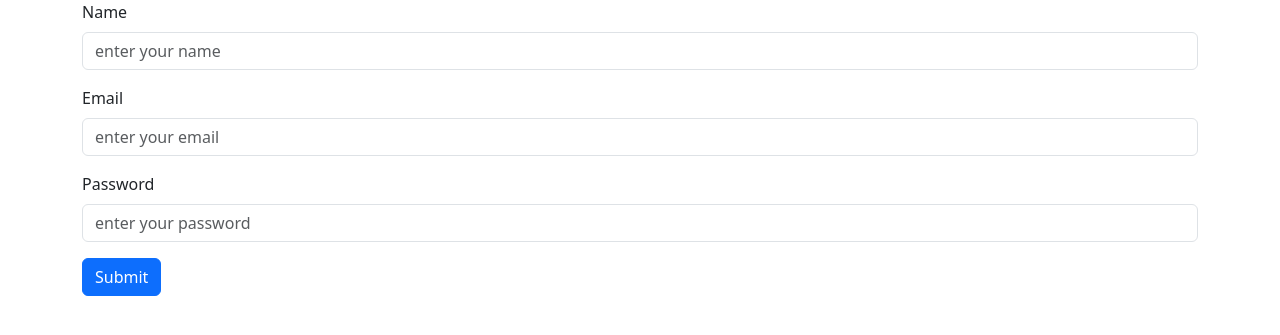
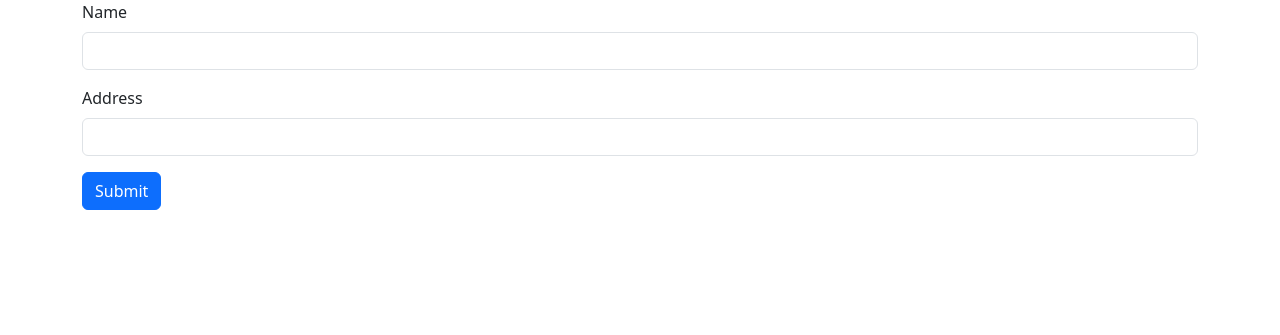
Before and after one commit to mstrinkyakter/forth-assignment, a PHP site: page / in a window 1280 px wide. Shown: the top 335 px of the page. Run offline with PHP 8.4, Linux system fonts and the light colour scheme.

Commit message:
Add files via upload

```diff
--- a/connect.php
+++ b/connect.php
@@ -1,13 +1,7 @@
 <?php
-$db_name="mysql:host=localhost;dbname=crud";
-$username="root";
-$password="";
+$conn=new mysqli('localhost','root','','test');
+if(!$conn){
+    die(mysqli_error($conn));
+}
 
-$conn=new PDO($db_name,$username,$password);
-if($conn){
-    echo "connect";
-}
-else{
-    echo "not connect";
-}
 ?>
--- a/index.php
+++ b/index.php
@@ -1,29 +1,39 @@
+<?php
+include "connect.php";
+if(isset($_POST['submit'])){
+    $name=$_POST['name'];
+    $address=$_POST['address'];
+
+    $sql="insert into `student` (name,address) values ('$name','$address')";
+    $result=mysqli_query($conn,$sql);
+    if(!$result){
+        die(mysqli_error($conn));
+    }
+}
+?>
+
 <!DOCTYPE html>
 <html lang="en">
 <head>
     <meta charset="UTF-8">
     <meta name="viewport" content="width=device-width, initial-scale=1.0">
-    <title>Crud Operation</title>
-    <link href="https://cdn.jsdelivr.net/npm/bootstrap@5.3.2/dist/css/bootstrap.min.css" rel="stylesheet" integrity="sha384-T3c6CoIi6uLrA9TneNEoa7RxnatzjcDSCmG1MXxSR1GAsXEV/Dwwykc2MPK8M2HN" crossorigin="anonymous">
+    <title>Document</title>
+    <link href="https://cdn.jsdelivr.net/npm/bootstrap@5.3.2/dist/css/bootstrap.min.css" rel="stylesheet" >
 </head>
 <body>
-    <div class="container">
-    <form action="function.php" method="post">
+<form  method="post">
+  <div class="container">
   <div class="mb-3">
-    <label class="form-label">Name</label>
-    <input type="text" class="form-control" name="name" placeholder="enter your name">
-   </div>
+    <label  class="form-label">Name</label>
+    <input type="text" name="name" class="form-control" >
+
+  </div>
   <div class="mb-3">
-    <label class="form-label">Email</label>
-    <input type="email" class="form-control" name="email" placeholder="enter your email">
-   </div>
-  <div class="mb-3">
-    <label  class="form-label">Password</label>
-    <input type="password" class="form-control" name="password" placeholder="enter your password">
+    <label class="form-label">Address</label>
+    <input type="text" name="address" class="form-control" >
   </div>
-
-  <button type="submit" class="btn btn-primary">Submit</button>
+ <button type="submit" name="submit" class="btn btn-primary">Submit</button>
+  </div>
 </form>
-    </div>
 </body>
 </html>
```
